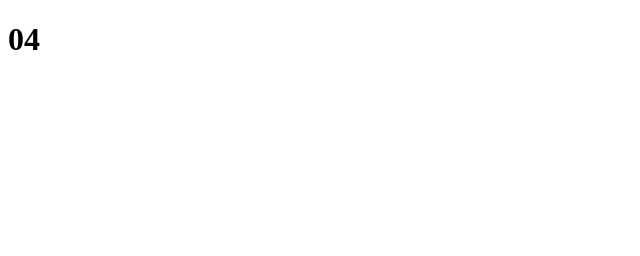
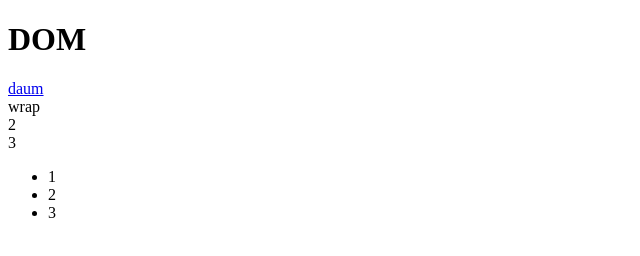
Before and after one commit to Seongwon-gitcodes/start-fe, a plain HTML site: page 04/index.html in a window 1280 px wide. Shown: the whole page, without its empty margins (0-640 px from the left). Drawn offline with Linux system fonts and the light colour scheme.

Commit message:
update 04

```diff
--- a/04/app.js
+++ b/04/app.js
@@ -0,0 +1,56 @@
+console.log('04');
+
+//const element = document.getElementById('wrap');
+
+//const element = document.querySelector('.item');
+
+// const elements =  document.querySelectorAll('div');
+
+// console.log(elements);
+
+
+// const div = document.createElement('div');
+// div.style.border = "1px solid red";
+// div.innerHTML = "hello!!";
+
+// document.body.appendChild(div);
+
+
+//document.querySelector('#wrap').innerHTML = 1111;
+
+// window.onload = function () {
+//     console.log('Hello onload')
+// }
+
+// window.addEventListener('load', function(){
+//     console.log("load1");
+// });
+
+// window.addEventListener('load', function(){
+//     console.log("load2");
+// });
+
+// var clickCount = 0;
+// function popup(event){
+//     console.log(++clickCount);
+//     console.log(arguments, this ,event ,event.type,event.currentTarget);
+// }
+// document.body.addEventListener('click', popup);
+
+// document.body.addEventListener('click', function(){
+//     console.log("click");
+// });
+
+// var app = document.getElementById("list");
+
+// app.addEventListener("click", function(event) {
+//     if(event.target.nodeName == "LI"){
+
+//     }
+// });
+
+var link = document.querySelector('a');
+link.addEventListener('click', function(event){
+    window.open("https://www.daum.net");
+    event.preventDefault();
+})
--- a/04/index.html
+++ b/04/index.html
@@ -1,13 +1,28 @@
 <!DOCTYPE html>
 <html lang="ko">
-  <head>
-    <meta charset="UTF-8" />
-    <meta name="viewport" content="width=device-width, initial-scale=1.0" />
-    <title>Document</title>
-  </head>
-  <body>
-    <h1>04</h1>
+<head>
+    <meta charset="UTF-8">
+    <meta http-equiv="X-UA-Compatible" content="IE=edge">
+    <meta name="viewport" content="width=device-width, initial-scale=1.0">
+    <title>04</title>
+
+</head>
+<body onload = "console.log('onload')">
+    <h1>DOM</h1>
+    <a href="https://www.daum.net">daum</a>
+
+    <div id = "wrap">wrap</div>
+
+    <div class = "item">2</div>
+
+    <div>3</div>
+
+    <ul id="list">
+        <li>1</li>
+        <li>2</li>
+        <li>3</li>
+    </ul>
 
     <script src="app.js"></script>
-  </body>
+</body>
 </html>
```
